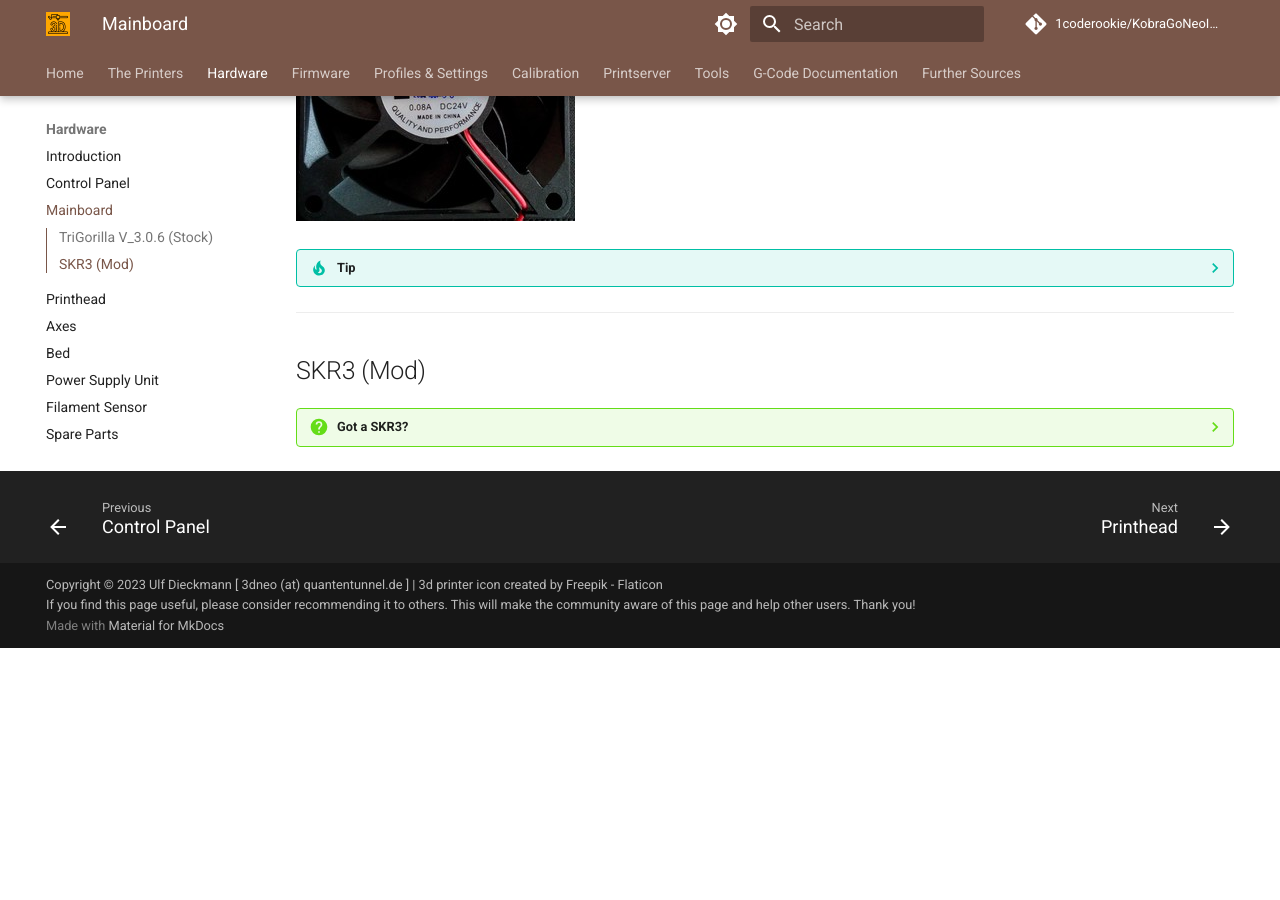
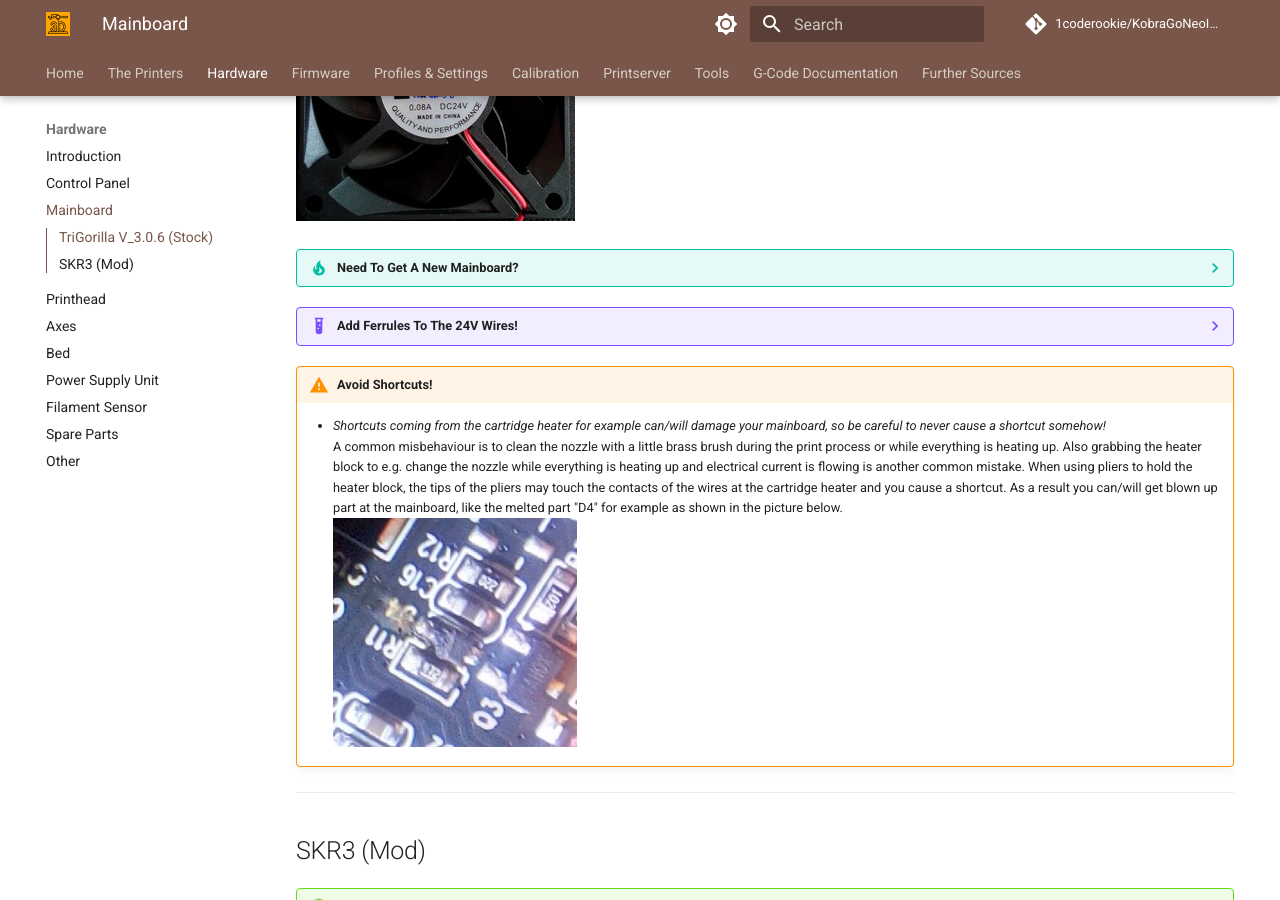
Before and after one commit to 1coderookie/KobraGoNeoInsights, an MkDocs documentation site: the page built from docs/hardware/mainboard.md, in a window 1280 px wide and 900 px high, scrolled down 2037 px. Built offline with MkDocs 1.6.1 and Material for MkDocs 9.7.7, drawn with Linux system fonts in a browser that asks for light colours; comment, search, counter and statistics services are not loaded; before the commit the page ends 2685 px from its top, so only the background shows below that.

Commit message:
Update mainboard.md

```diff
--- a/docs/hardware/mainboard.md
+++ b/docs/hardware/mainboard.md
@@ -19,13 +19,19 @@
 ![MCU fan](../assets/images/fan-mainboard_web.jpg)
 
 
-??? tip
+??? tip "Need To Get A New Mainboard?"
 
     - As both the **Go** and the **Neo** use the same mainboard, you can just get yourself the mainboard for the **Go** if you e.g. own a **Neo** and can't get a mainboard for it (at the time of writing this, Anycubic only offers the mainboard for the **Go** in their shop) or if you find a seller but he charges more for the **Neo** version. You just need to flash the specific firmware for the **Neo** before using the printer.
 
-    - *It's advisable to cut off the soldered tips of the wires without a plug (power supply and heated bed) and add ferrules to them.* When you are screwing down the soldered tip inside the clamp, it may get deformed a bit and in case the wire gets warm and the solder gets softer, the contact may become loose which could lead to malfunction or even cause fire in the last consequence. So it's always a good idea to just use proper ferrules. <br> ![Ferrules instead of soldered tips](../assets/images/mainboard_ferrules_web.jpg)
+??? example "Add Ferrules To The 24V Wires!"
 
-    - *Shortcuts coming from the cartridge heater for example can/will damage your mainboard, so be careful to never cause a shortcut somehow!* A common misbehaviour is to clean the nozzle with a little brass brush during the print process or while everything is heating up. Also grabbing the heater block to e.g. change the nozzle while everything is heating up and electrical current is flowing is another common mistake. When using the pliers to hold the heater block, the tips of the pliers may touch the contacts of the wires at the cartridge heater and you cause a shortcut. As a result you can/will get blown up part at the mainboard like the melted part "D4" as shown in the picture below. <br> ![Melted D4 caused by a shortcut](../assets/images/mainboard_melted-D4_web.jpg)
+    - *It's advisable to cut off the soldered tips of the wires without a plug (power supply and heated bed) and add ferrules to them.*
+    When you are screwing down the soldered tip inside the clamp, the solder will get cracked a bit and may get deformed a bit as well. When the wire gets warm due to the current and the solder gets softer, the contact may become loose which could lead to malfunction or even cause fire in the last consequence. So it's always a good idea to just use proper ferrules. <br> ![Ferrules instead of soldered tips](../assets/images/mainboard_ferrules_web.jpg)
+
+!!! warning "Avoid Shortcuts!"
+
+    - *Shortcuts coming from the cartridge heater for example can/will damage your mainboard, so be careful to never cause a shortcut somehow!*
+    A common misbehaviour is to clean the nozzle with a little brass brush during the print process or while everything is heating up. Also grabbing the heater block to e.g. change the nozzle while everything is heating up and electrical current is flowing is another common mistake. When using pliers to hold the heater block, the tips of the pliers may touch the contacts of the wires at the cartridge heater and you cause a shortcut. As a result you can/will get blown up part at the mainboard, like the melted part "D4" for example as shown in the picture below. <br> ![Melted D4 caused by a shortcut](../assets/images/mainboard_melted-D4_web.jpg)
 
 ---
 
```
